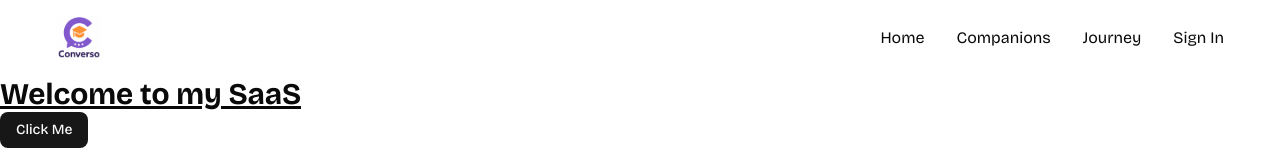
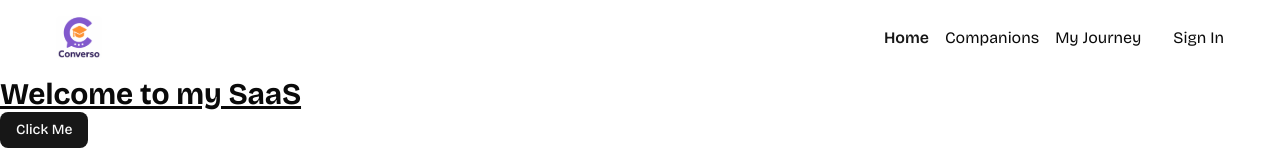
Before and after one commit to 30omda/SAAS_APP, a Next.js app: page / in a window 1280 px wide. Shown: the top 160 px of the page. Built offline with nearby package versions, Linux system fonts and the light colour scheme.

Commit message:
feat: refactor Navbar to use NavItem component for navigation links

```diff
--- a/components/NavItems.tsx
+++ b/components/NavItems.tsx
@@ -1,9 +1,23 @@
-import React from 'react'
+'use client'
+import Link from 'next/link'
+import { usePathname } from 'next/navigation'
+import { cn } from '@/lib/utils'
 
-const NavItems = () => {
+const navItems = [
+  { label: 'Home', href: '/' },
+  { label: 'Companions', href: '/companions' },
+  { label: 'My Journey', href: '/my-journey' },
+]
+
+
+const NavItem = () => {
+  const pathname = usePathname()
   return (
-    <div>NavItems</div>
+    <nav className='flex items-center gap-4'>
+      {navItems.map(({ label, href }) => (
+        <Link href={href} key={label} className={cn(pathname === href && 'text-primary font-semibold')}>{label}</Link>
+      ))}
+    </nav>
   )
 }
-
-export default NavItems
+export default NavItem
--- a/components/Navbar.tsx
+++ b/components/Navbar.tsx
@@ -1,6 +1,6 @@
 import Link from 'next/link';
 import Image from 'next/image';
-
+import NavItem from './NavItems';
 
 const Navbar = () => {
     return (
@@ -11,9 +11,7 @@ const Navbar = () => {
                 </div>
             </Link>
             <div className='flex items-center gap-8'>
-                <p>Home</p>
-                <p>Companions</p>
-                <p>Journey</p>
+                <NavItem />
                 <p>Sign In</p>
             </div>
         </nav>
```
